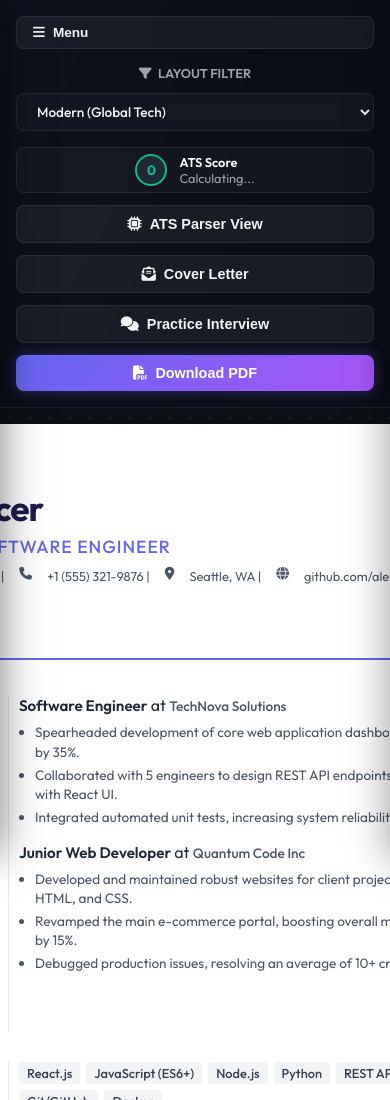
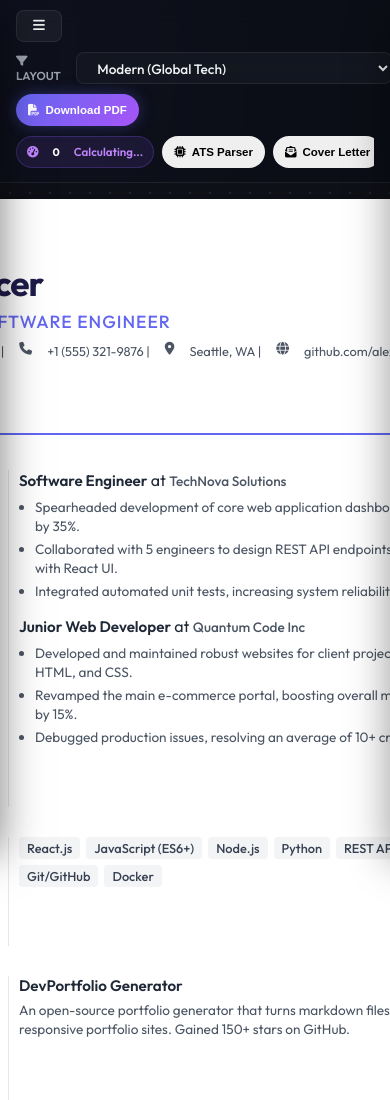
Before and after one commit to hadi-mahamood/ai-resumaker, a plain HTML site: page index.html in a window 390 px wide. Shown: the top 1100 px of the page. Drawn offline with Linux system fonts and the light colour scheme; a web font is replaced by a local one.

Commit message:
Rearrange and polish top toolbar into left-group filter, middle-group analysis tools, and right-group download pill

```diff
--- a/app.js
+++ b/app.js
@@ -1801,11 +1801,21 @@ function updateATSScore() {
         tbBadge.innerText = report.score;
         tbStatus.innerText = report.status;
 
-        tbBadge.className = "ats-badge";
+        tbBadge.className = "ats-score-num";
         if (report.score < 60) {
             tbBadge.classList.add("low");
         } else if (report.score < 80) {
             tbBadge.classList.add("medium");
+        }
+
+        const pill = tbBadge.closest(".ats-score-pill");
+        if (pill) {
+            pill.className = "ats-score-pill";
+            if (report.score < 60) {
+                pill.classList.add("low");
+            } else if (report.score < 80) {
+                pill.classList.add("medium");
+            }
         }
     }
     if (window.syncATSSuggestionsPanel) {
--- a/index.html
+++ b/index.html
@@ -4,7 +4,7 @@
     <meta charset="UTF-8">
     <meta name="viewport" content="width=device-width, initial-scale=1.0">
     <title>ResuMake AI - Premium AI Resume Builder</title>
-    <link rel="stylesheet" href="style.css?v=9.0">
+    <link rel="stylesheet" href="style.css?v=10.0">
     <!-- FontAwesome for Premium Icons -->
     <link rel="stylesheet" href="https://cdnjs.cloudflare.com/ajax/libs/font-awesome/6.4.0/css/all.min.css">
 </head>
@@ -293,10 +293,13 @@
         <main class="preview-container">
             <div class="toolbar">
                 <button class="menu-toggle-btn" onclick="toggleSidebar()" title="Toggle Sidebar Menu">
-                    <i class="fa-solid fa-bars"></i> <span>Menu</span>
+                    <i class="fa-solid fa-bars"></i>
                 </button>
+
+                <!-- Left group: Editing / Filter Controls -->
+                <div class="toolbar-group left-group">
                     <div class="template-selector">
-                    <span style="font-size: 0.8rem; font-weight: 600; text-transform: uppercase; color: var(--text-secondary);"><i class="fa-solid fa-filter" style="margin-right: 4px;"></i> Layout Filter</span>
+                        <span class="toolbar-label"><i class="fa-solid fa-filter"></i> Layout</span>
                         <select id="template-filter" onchange="switchTemplate(this.value)" class="template-select-dropdown">
                             <optgroup label="General / Functional">
                                 <option value="modern" selected>Modern (Global Tech)</option>
@@ -314,32 +317,36 @@
                             </optgroup>
                         </select>
                     </div>
+                </div>
 
-                <div class="actions">
+                <!-- Middle group: Resume Analysis / Tools -->
+                <div class="toolbar-group middle-group">
                     <!-- ATS Score Indicator -->
-                    <div class="ats-container" onclick="openATSModal()">
-                        <div class="ats-badge" id="toolbar-ats-badge">0</div>
-                        <div class="ats-text">
-                            <div class="ats-label">ATS Score</div>
-                            <div class="ats-score-detail" id="toolbar-ats-status">Calculating...</div>
-                        </div>
+                    <div class="ats-score-pill" onclick="openATSModal()" title="View full ATS Score Details">
+                        <i class="fa-solid fa-gauge-high"></i>
+                        <span class="ats-score-num" id="toolbar-ats-badge">0</span>
+                        <span class="ats-score-text" id="toolbar-ats-status">Calculating...</span>
                     </div>
 
                     <!-- ATS Parser View Toggle -->
-                    <button class="btn btn-secondary" id="ats-sim-toggle-btn" onclick="window.toggleATSSimulator()" title="Simulate ATS Parser View">
-                        <i class="fa-solid fa-microchip"></i> ATS Parser View
+                    <button class="btn btn-pill" id="ats-sim-toggle-btn" onclick="window.toggleATSSimulator()" title="Simulate ATS Parser View">
+                        <i class="fa-solid fa-microchip"></i> <span>ATS Parser</span>
                     </button>
 
-                    <button class="btn btn-secondary" onclick="openAICoverLetter()">
-                        <i class="fa-solid fa-envelope-open-text"></i> Cover Letter
+                    <button class="btn btn-pill" onclick="openAICoverLetter()" title="AI Cover Letter Generator">
+                        <i class="fa-solid fa-envelope-open-text"></i> <span>Cover Letter</span>
                     </button>
 
                     <!-- Practice Interview Button -->
-                    <button class="btn btn-secondary" onclick="window.openInterviewPracticeModal()" title="AI Practice Interview">
-                        <i class="fa-solid fa-comments"></i> Practice Interview
+                    <button class="btn btn-pill" onclick="window.openInterviewPracticeModal()" title="AI Practice Interview">
+                        <i class="fa-solid fa-comments"></i> <span>Practice Interview</span>
                     </button>
-                    <button class="btn btn-primary" onclick="exportPDF()">
-                        <i class="fa-solid fa-file-pdf"></i> Download PDF
+                </div>
+
+                <!-- Right group: Export / Download Actions -->
+                <div class="toolbar-group right-group">
+                    <button class="btn btn-primary btn-pill" onclick="exportPDF()" title="Download PDF Copy">
+                        <i class="fa-solid fa-file-pdf"></i> <span>Download PDF</span>
                     </button>
                 </div>
             </div>
--- a/style.css
+++ b/style.css
@@ -661,39 +661,121 @@ textarea {
     background: rgba(13, 16, 26, 0.8);
     backdrop-filter: blur(12px);
     -webkit-backdrop-filter: blur(12px);
-    padding: 16px 24px;
+    padding: 8px 16px;
+    height: 56px;
     border-bottom: 1px solid var(--border-color);
     display: flex;
     align-items: center;
     justify-content: space-between;
-    gap: 20px;
+    gap: 12px;
     z-index: 5;
-}
-
-@media (max-width: 768px) {
+    box-sizing: border-box;
+}
+
+.toolbar-group {
+    display: flex;
+    align-items: center;
+    gap: 8px;
+}
+
+.left-group {
+    flex-shrink: 0;
+}
+
+.middle-group {
+    justify-content: center;
+    flex-grow: 1;
+}
+
+.right-group {
+    flex-shrink: 0;
+}
+
+.ats-score-pill {
+    display: inline-flex;
+    align-items: center;
+    gap: 8px;
+    background: rgba(139, 92, 246, 0.12);
+    border: 1px solid rgba(139, 92, 246, 0.25);
+    padding: 4px 10px;
+    border-radius: 50px;
+    color: #c084fc;
+    font-size: 0.72rem;
+    font-weight: 600;
+    cursor: pointer;
+    transition: all 0.2s;
+    height: 32px;
+    box-sizing: border-box;
+}
+
+.ats-score-pill:hover {
+    background: rgba(139, 92, 246, 0.18);
+    border-color: rgba(139, 92, 246, 0.4);
+}
+
+.ats-score-num {
+    font-weight: 800;
+    background: var(--primary-color);
+    color: white;
+    padding: 1px 6px;
+    border-radius: 20px;
+    font-size: 0.68rem;
+}
+
+.btn-pill {
+    border-radius: 50px !important;
+    padding: 4px 12px !important;
+    font-size: 0.72rem !important;
+    height: 32px !important;
+    box-sizing: border-box;
+    display: inline-flex !important;
+    align-items: center !important;
+    gap: 6px !important;
+    white-space: nowrap !important;
+}
+
+.toolbar-label {
+    font-size: 0.72rem;
+    font-weight: 600;
+    color: var(--text-secondary);
+    text-transform: uppercase;
+}
+
+.template-selector {
+    display: flex;
+    align-items: center;
+    gap: 8px;
+}
+
+.template-select-dropdown {
+    height: 32px;
+    border-radius: 50px;
+    padding: 0 10px;
+    font-size: 0.75rem;
+    background: rgba(0, 0, 0, 0.2);
+    border: 1px solid var(--border-color);
+    color: white;
+    outline: none;
+    cursor: pointer;
+}
+
+@media (max-width: 1024px) {
     .toolbar {
-        flex-direction: column;
-        align-items: stretch;
-        gap: 16px;
-        padding: 16px;
-    }
-    .template-selector {
-        flex-direction: column;
-        align-items: stretch;
-        gap: 8px;
-    }
-    .template-select-dropdown {
-        width: 100%;
-    }
-    .actions {
-        flex-direction: column;
-        width: 100%;
+        height: auto;
+        flex-wrap: wrap;
+        padding: 10px 16px;
         gap: 10px;
     }
-    .actions .btn, .actions .ats-container {
-        width: 100% !important;
-        justify-content: center;
-        box-sizing: border-box;
+    .middle-group {
+        order: 3;
+        width: 100%;
+        justify-content: flex-start;
+        overflow-x: auto;
+        padding-bottom: 4px;
+        scrollbar-width: none;
+    }
+    .middle-group::-webkit-scrollbar {
+        display: none;
     }
 }
 
@@ -3040,3 +3122,21 @@ textarea {
     line-height: 1.4;
     word-break: break-word;
 }
+
+/* Score Pill Specific Status Coloring */
+.ats-score-pill.low {
+    background: rgba(239, 68, 68, 0.12) !important;
+    border-color: rgba(239, 68, 68, 0.25) !important;
+    color: #f87171 !important;
+}
+.ats-score-pill.medium {
+    background: rgba(245, 158, 11, 0.12) !important;
+    border-color: rgba(245, 158, 11, 0.25) !important;
+    color: #fbbf24 !important;
+}
+.ats-score-pill .ats-score-num.low {
+    background: #ef4444 !important;
+}
+.ats-score-pill .ats-score-num.medium {
+    background: #f59e0b !important;
+}
```
Lines whose indentation alone changed are shown as unchanged.
